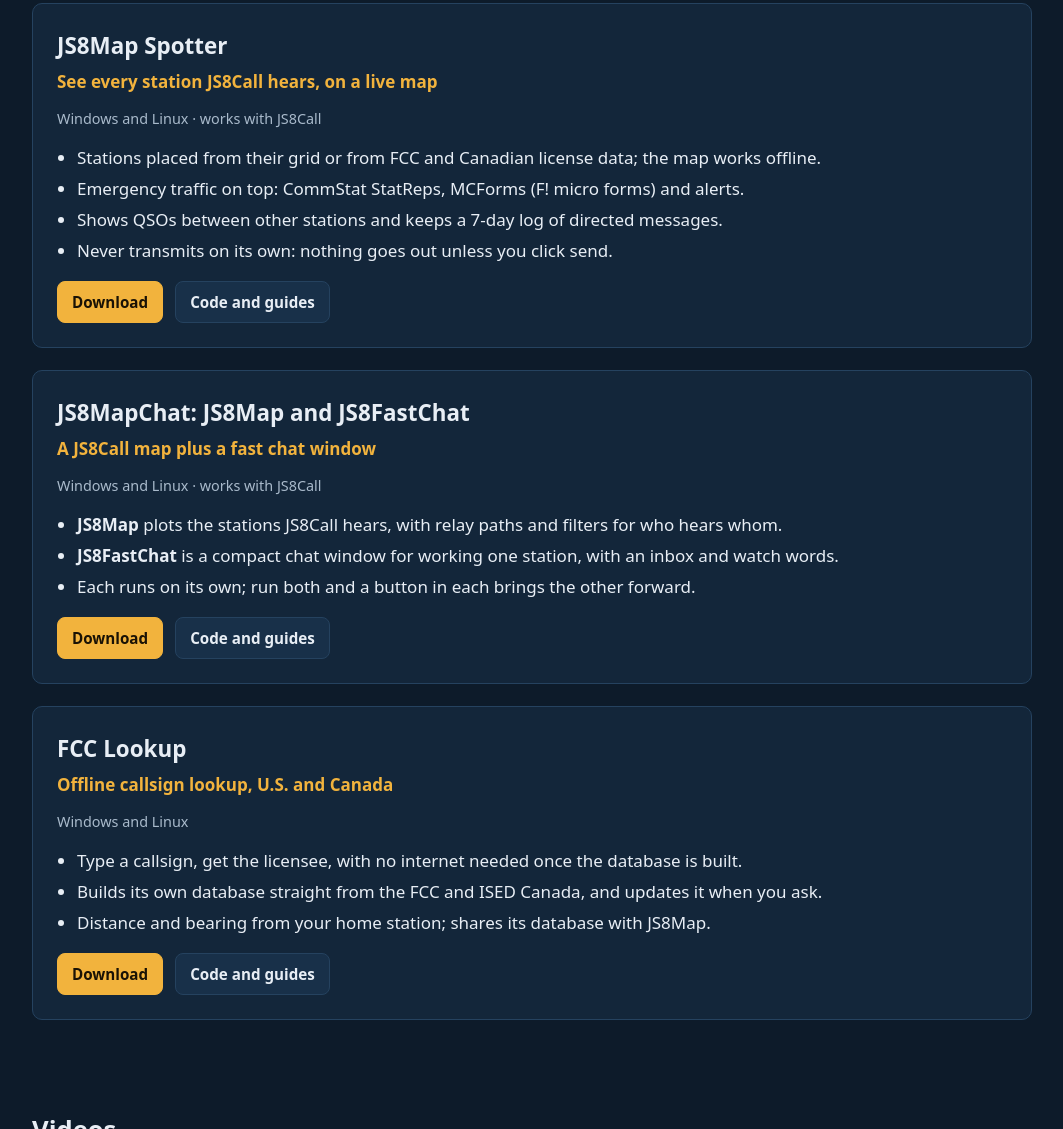
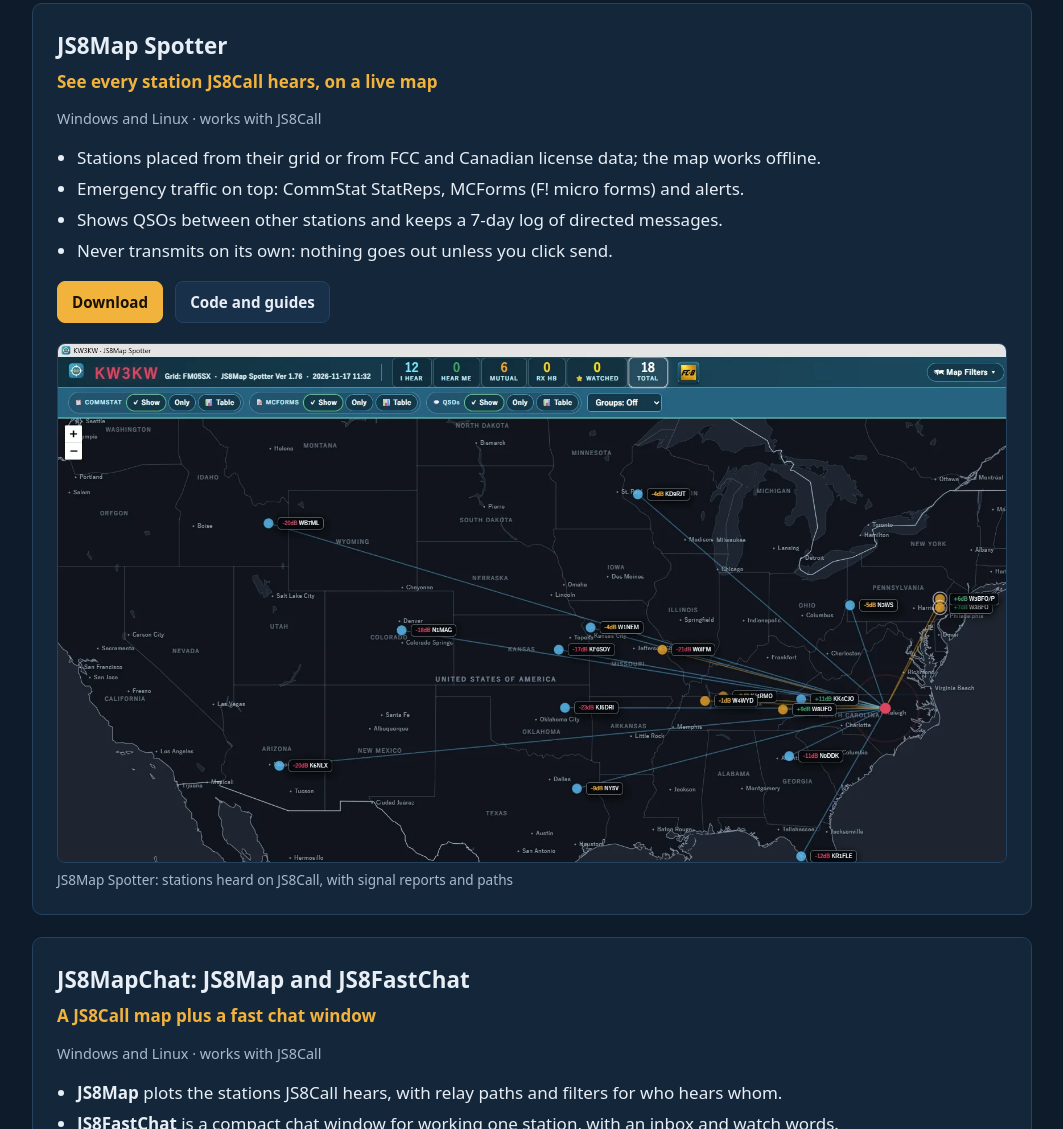
Before and after one commit to HamRadioMadeSimple/HamRadioMadeSimple.github.io, a plain HTML site: page index.html in a window 1280 px wide. Shown: the part 1671-2800 px from the top of the page, without its empty margins (108-1171 px from the left). Drawn offline with Linux system fonts and the light colour scheme.

Commit message:
Website: add JS8Map Spotter and FCC Lookup screenshots
Co-Authored-By: Claude Opus 5.5 <noreply@anthropic.com>
Claude-Session: https://claude.ai/code/session_012A2mcNyJafreE41cMMms3e

```diff
--- a/index.html
+++ b/index.html
@@ -120,6 +120,8 @@
   .app ul { margin: 0 0 16px; padding-left: 20px; }
   .app li { margin: 4px 0; }
   .app .btns .btn { padding: 8px 14px; font-size: .95rem; }
+  .app.wide { grid-template-columns: 1fr; }
+  .shot { margin: 0; }
   .shot img { width: 100%; height: auto; border-radius: 8px; border: 1px solid var(--line); display: block; }
   .shot figcaption { color: var(--muted); font-size: .85rem; margin-top: 6px; }
   .os { font-size: .9rem; color: var(--muted); margin: 0 0 14px; }
@@ -224,7 +226,7 @@
         </figure>
       </article>
 
-      <article class="app" id="js8map-spotter">
+      <article class="app wide" id="js8map-spotter">
         <div>
           <h3>JS8Map Spotter</h3>
           <p class="tag">See every station JS8Call hears, on a live map</p>
@@ -240,6 +242,10 @@
             <a class="btn" href="https://github.com/HamRadioMadeSimple/JS8MapSpotter">Code and guides</a>
           </div>
         </div>
+        <figure class="shot">
+          <img src="images/js8map-spotter.webp" width="1666" height="910" loading="lazy" alt="JS8Map Spotter map of the United States with JS8Call stations, signal reports and paths to the home station in North Carolina">
+          <figcaption>JS8Map Spotter: stations heard on JS8Call, with signal reports and paths</figcaption>
+        </figure>
       </article>
 
       <article class="app" id="js8mapchat">
@@ -259,7 +265,7 @@
         </div>
       </article>
 
-      <article class="app" id="fcc-lookup">
+      <article class="app has-shot" id="fcc-lookup">
         <div>
           <h3>FCC Lookup</h3>
           <p class="tag">Offline callsign lookup, U.S. and Canada</p>
@@ -274,6 +280,10 @@
             <a class="btn" href="https://github.com/HamRadioMadeSimple/FCC_Lookup">Code and guides</a>
           </div>
         </div>
+        <figure class="shot">
+          <img src="images/fcc-lookup.webp" width="767" height="657" loading="lazy" alt="FCC Lookup window with U.S. and Canadian license databases loaded">
+          <figcaption>FCC Lookup: 1.6 million U.S. and 92,000 Canadian records, offline</figcaption>
+        </figure>
       </article>
     </div>
   </section>
```
Also changed, not shown: images/fcc-lookup.webp (added), images/js8map-spotter.webp (added).
